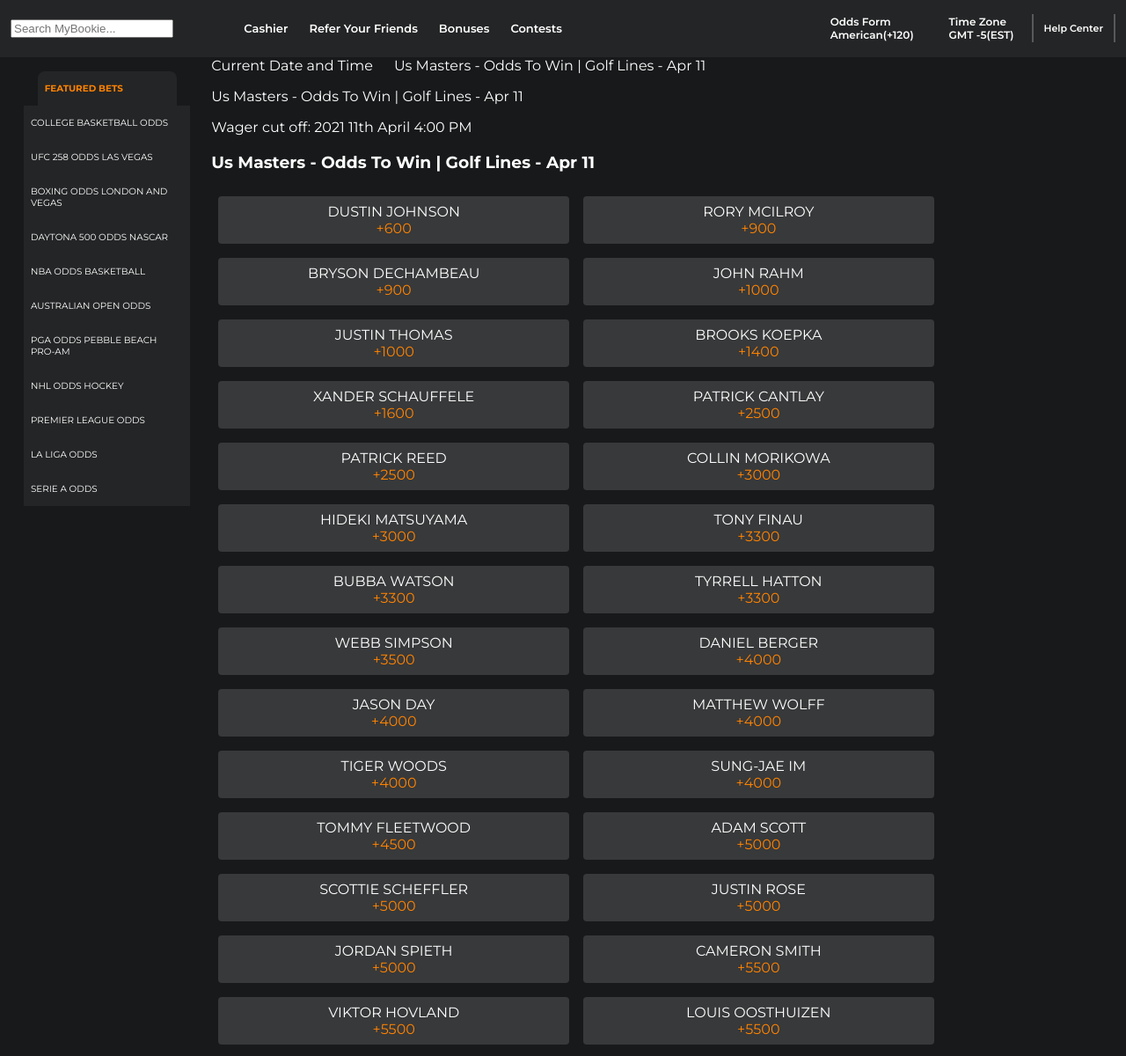
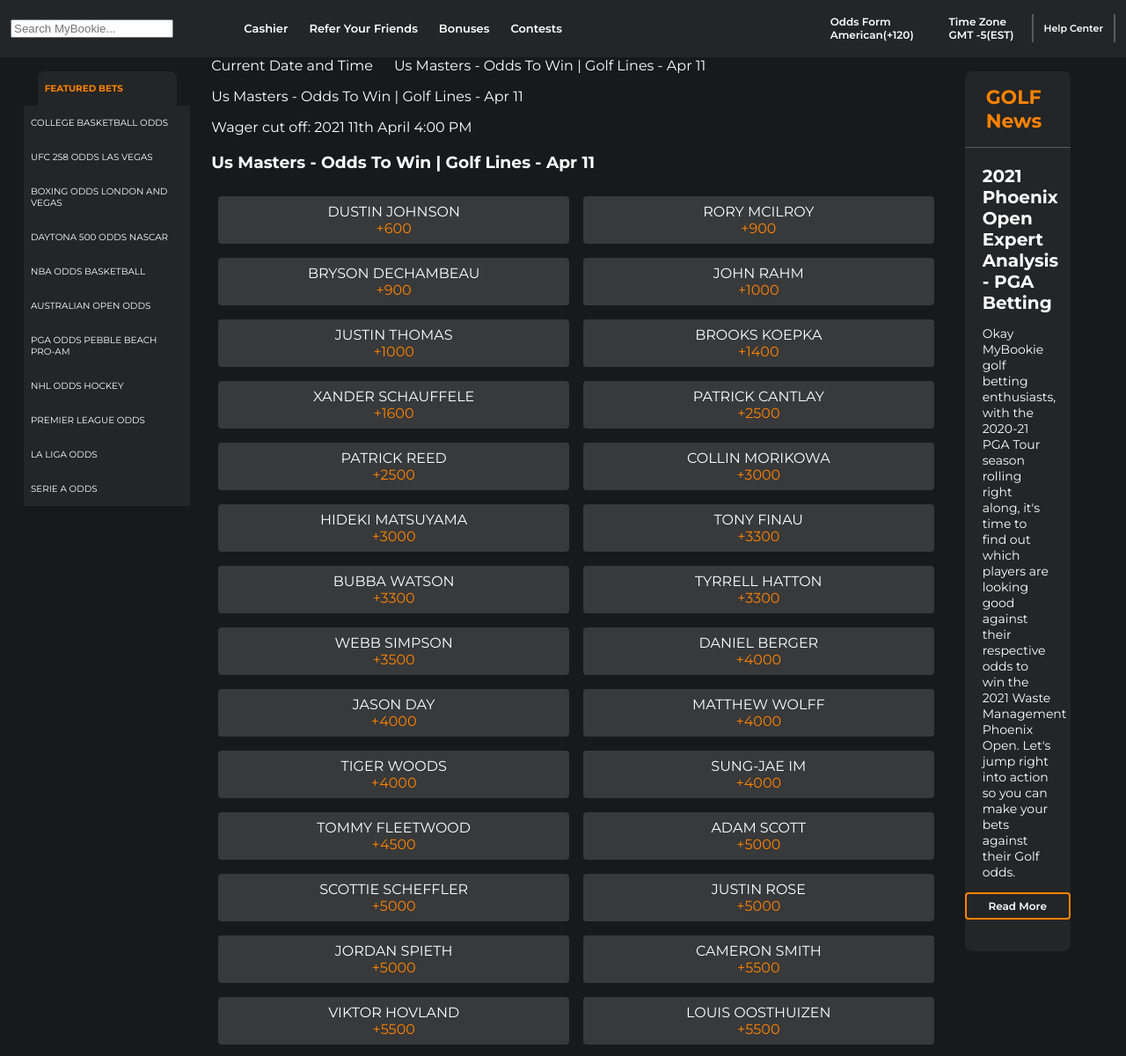
Before and after one commit to jarkin13/my-bookie, a plain HTML site: page v1/index.html in a window 1280 px wide. Shown: the part 76-1276 px from the top of the page at 88% size. Drawn offline with Linux system fonts and the light colour scheme.

Commit message:
changes to sidebar2

```diff
--- a/v1/styles.css
+++ b/v1/styles.css
@@ -403,7 +403,10 @@
 .sidebar2 {
   margin: 16px 15px;
   margin-bottom: 0;
+  padding: 0;
   background-color: var(--grey200);
+  width: 120px;
+  max-height: 1000px;
 }
 
 .sidebar__title {
@@ -445,10 +448,16 @@
   text-decoration: none;
   color: var(--white);
   font-size: 20px;
-  padding-top: 20px;
+  padding: 20px;
+  padding-bottom: 0;
+  font-weight: var(--font-weight-bold);
 }
 
 .news__excerpt {
   font-size: 14px;
-  padding-bottom: 20px;
+  padding: 0 20px;
 }
+
+.news__read-more {
+  padding: 6px 12px;
+}
```
